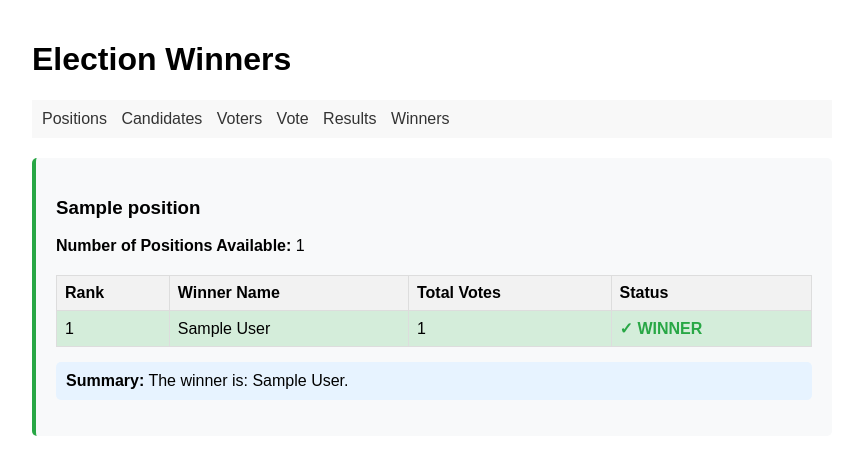
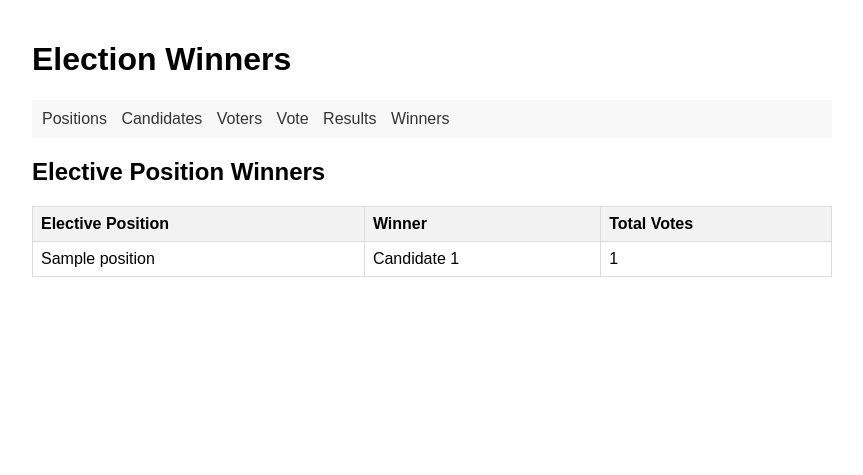
Before and after one commit to alexussagaral01/Text, a PHP site: page /winners.php in a window 1280 px wide. Shown: the top 475 px of the page, without its empty margins (208-1071 px from the left). Run offline with PHP 8.4, Linux system fonts and the light colour scheme; tables that the repository leaves empty hold one stand-in row (values such as "Sample post").

Commit message:
first commit

```diff
--- a/vote/winners.php
+++ b/vote/winners.php
@@ -9,6 +9,7 @@ include 'db.php';
     <meta name="viewport" content="width=device-width, initial-scale=1.0">
     <title>Election Winners</title>
     <link rel="stylesheet" href="style.css">
+
 </head>
 <body>
     <h1>Election Winners</h1>
@@ -20,83 +21,51 @@ include 'db.php';
         <a href="results.php">Results</a>
         <a href="winners.php">Winners</a>
     </nav>
-
+    <div class="winners-container">
+        <h2>Elective Position Winners</h2>
+        <table class="winners-table">
+            <thead>
+                <tr>
+                    <th>Elective Position</th>
+                    <th>Winner</th>
+                    <th>Total Votes</th>
+                </tr>
+            </thead>
+            <tbody>
                 <?php
-    // Get all active positions
                 $posSql = "SELECT * FROM positions WHERE posStat = 'Active' ORDER BY posID";
                 $posResult = $conn->query($posSql);
                 $positions = $posResult->fetch_all(MYSQLI_ASSOC);
 
                 foreach ($positions as $position):
-        // Get candidates with vote counts, ordered by votes DESC
                     $candSql = "SELECT
                                     c.candID,
-                        c.candFName,
-                        c.candLName,
                                     COUNT(v.candID) as voteCount
                                 FROM candidates c
                                 LEFT JOIN votes v ON c.candID = v.candID AND v.posID = '{$position['posID']}'
                                 WHERE c.posID = '{$position['posID']}' AND c.candStat = 'Active'
                                 GROUP BY c.candID
-                    ORDER BY voteCount DESC, c.candFName, c.candLName";
+                                ORDER BY voteCount DESC, c.candID ASC";
                     $candResult = $conn->query($candSql);
                     $candidates = $candResult->fetch_all(MYSQLI_ASSOC);
 
-        // Get top winners (limited by numOfPositions)
                     $winners = array_slice($candidates, 0, $position['numOfPositions']);
+
+                    foreach($winners as $winner):
+                        $hasWinners = true;
+                        $winnerID = $winner['candID'];
                 ?>
-
-    <div class="winner-box">
-        <h3><?php echo $position['posName']; ?></h3>
-        <p><strong>Number of Positions Available:</strong> <?php echo $position['numOfPositions']; ?></p>
-
-        <table>
-            <thead>
                     <tr>
-                    <th>Rank</th>
-                    <th>Winner Name</th>
-                    <th>Total Votes</th>
-                    <th>Status</th>
+                        <td><?php echo htmlspecialchars($position['posName']); ?></td>
+                        <td>Candidate <?php echo htmlspecialchars($winnerID); ?></td>
+                        <td><?php echo $winner['voteCount']; ?></td>
                     </tr>
-            </thead>
-            <tbody>
-                <?php if(empty($winners)): ?>
-                    <tr>
-                        <td colspan="4" style="text-align: center; color: #666;">No candidates available for this position.</td>
-                    </tr>
-                <?php else: ?>
-                    <?php foreach($winners as $index => $winner): ?>
-                        <tr class="winner-row">
-                            <td><?php echo $index + 1; ?></td>
-                            <td><?php echo $winner['candFName'] . " " . $winner['candLName']; ?></td>
-                            <td><?php echo $winner['voteCount']; ?></td>
-                            <td>
-                                <?php if($index < $position['numOfPositions']): ?>
-                                    <span style="color: #28a745; font-weight: bold;">✓ WINNER</span>
-                                <?php endif; ?>
-                            </td>
-                        </tr>
-                    <?php endforeach; ?>
-                <?php endif; ?>
+                <?php
+                endforeach;
+                endforeach;
+                ?>
             </tbody>
         </table>
-
-        <?php if(!empty($winners)): ?>
-            <p class="summary-box">
-                <strong>Summary:</strong>
-                <?php
-                $winnerNames = array_map(function($w) { return $w['candFName'] . " " . $w['candLName']; }, $winners);
-                echo "The winner" . (count($winners) > 1 ? "s are: " : " is: ") . implode(", ", $winnerNames) . ".";
-                ?>
-            </p>
-        <?php else: ?>
-            <p class="summary-box" style="color: #dc3545;">
-                <strong>No votes cast yet for this position.</strong>
-            </p>
-        <?php endif; ?>
     </div>
-
-    <?php endforeach; ?>
-
 </body>
 </html>
```
Also changed, not shown: vote/index.php (deleted, +0 -66 lines). Lines whose indentation alone changed are shown as unchanged.
